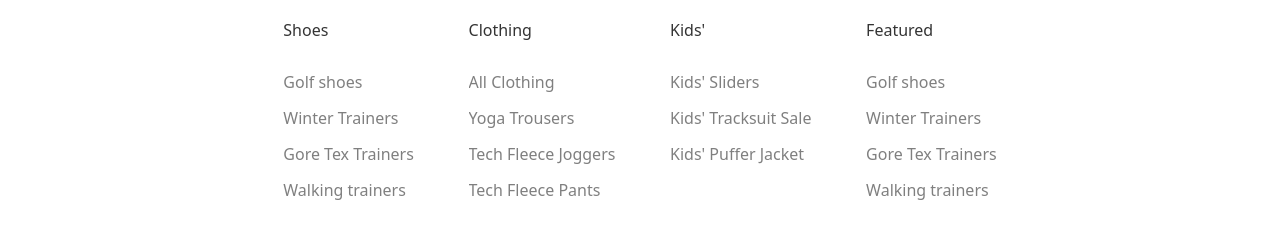
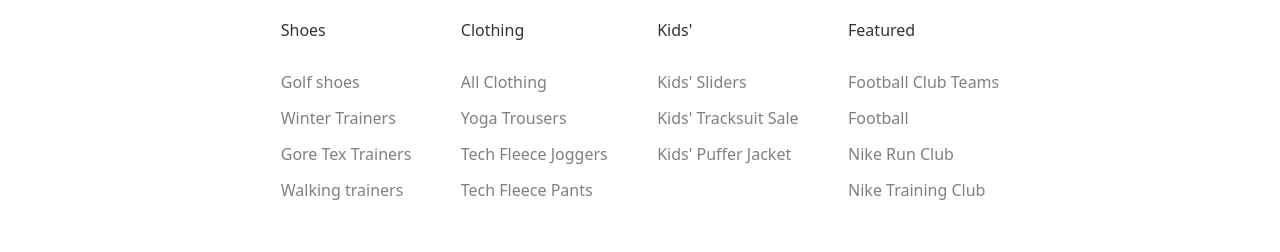
Before and after one commit to julienLeMee/nyke, a Next.js app: page / in a window 1280 px wide. Shown: the part 4123-4375 px from the top of the page. Built offline with nearby package versions, Linux system fonts and the light colour scheme.

Commit message:
update Footer links

```diff
--- a/components/FooterUp.jsx
+++ b/components/FooterUp.jsx
@@ -52,10 +52,10 @@
           </div>
           <div className="hidden md:block p-2">
             <ul className='sm:hidden md:block'>
-              <li className='my-3 text-black/50 hover:text-black font-medium line-clamp-1'>Golf shoes</li>
-              <li className='my-3 text-black/50 hover:text-black font-medium line-clamp-1'>Winter Trainers</li>
-              <li className='my-3 text-black/50 hover:text-black font-medium line-clamp-1'>Gore Tex Trainers</li>
-              <li className='my-3 text-black/50 hover:text-black font-medium line-clamp-1'>Walking trainers</li>
+              <li className='my-3 text-black/50 hover:text-black font-medium line-clamp-1'>Football Club Teams</li>
+              <li className='my-3 text-black/50 hover:text-black font-medium line-clamp-1'>Football</li>
+              <li className='my-3 text-black/50 hover:text-black font-medium line-clamp-1'>Nike Run Club</li>
+              <li className='my-3 text-black/50 hover:text-black font-medium line-clamp-1'>Nike Training Club</li>
             </ul>
           </div>
         </div>
```
